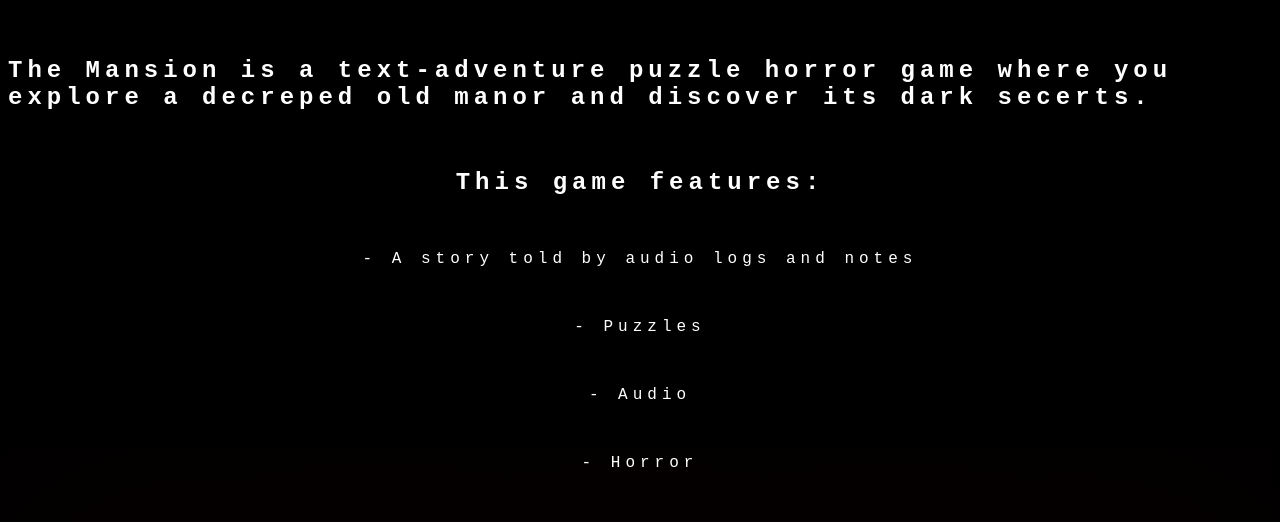
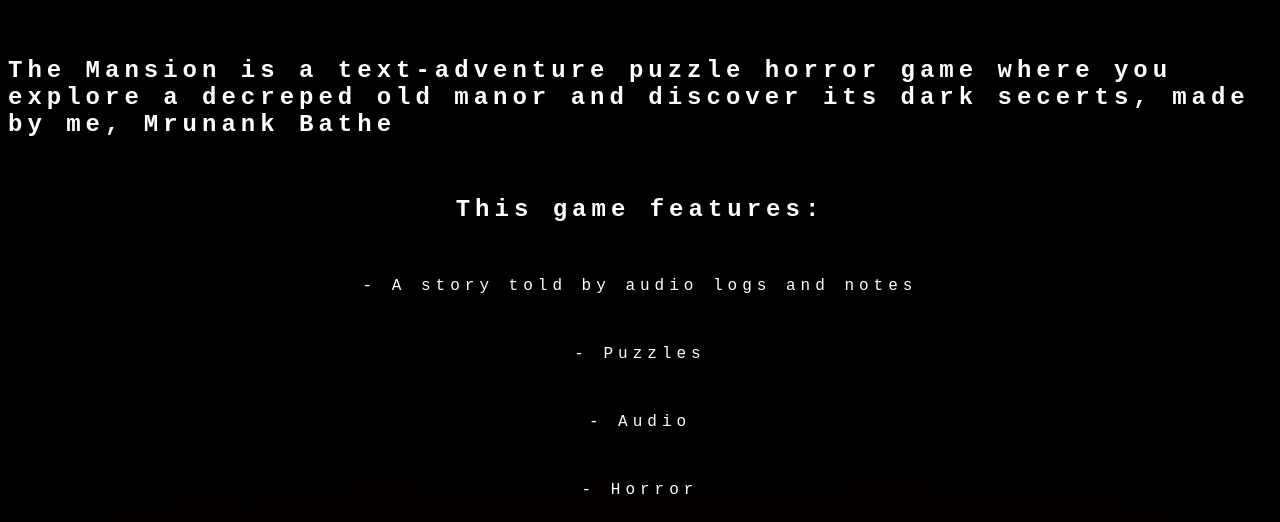
Before and after one commit to MrunankB/The-Mansion, a plain HTML site: page index.html in a window 1280 px wide. Shown: the part 61-583 px from the top of the page. Drawn offline with Linux system fonts and the light colour scheme; a script that the page names is missing; a web font is replaced by a local one.

Commit message:
Update my name

```diff
--- a/index.html
+++ b/index.html
@@ -11,7 +11,7 @@
   </body>
 <h1>The Mansion</h1>
 <br>
-<h2>The Mansion is a text-adventure puzzle horror game where you explore a decreped old manor and discover its dark secerts.</h2>
+<h2>The Mansion is a text-adventure puzzle horror game where you explore a decreped old manor and discover its dark secerts, made by me, Mrunank Bathe</h2>
 <br>
 <h2>This game features:</h2>
 <br>
```
